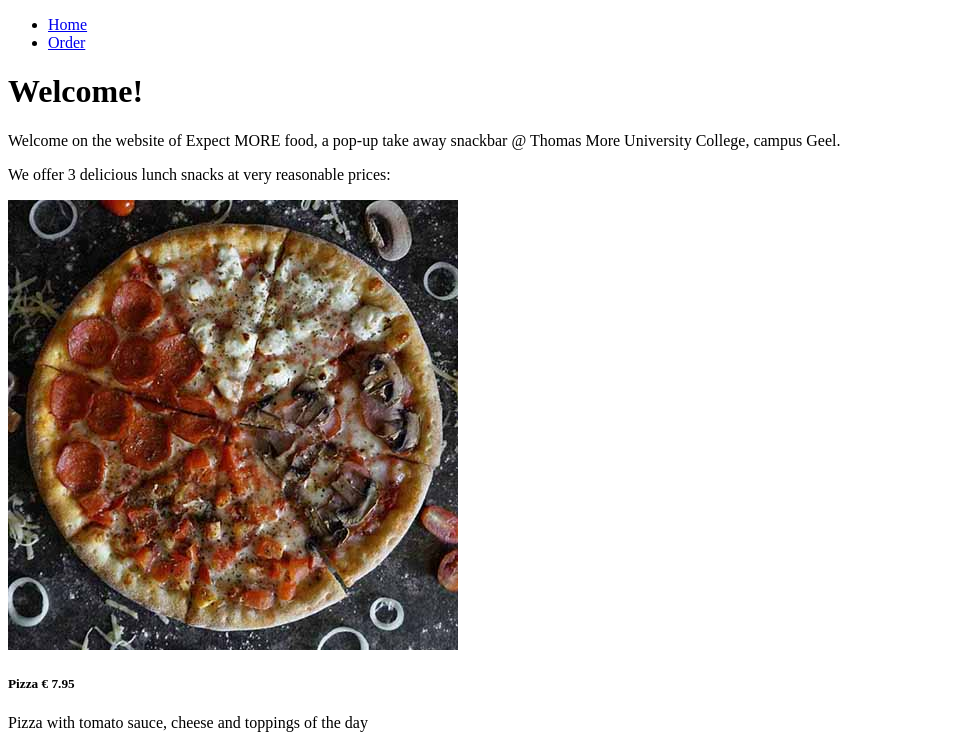
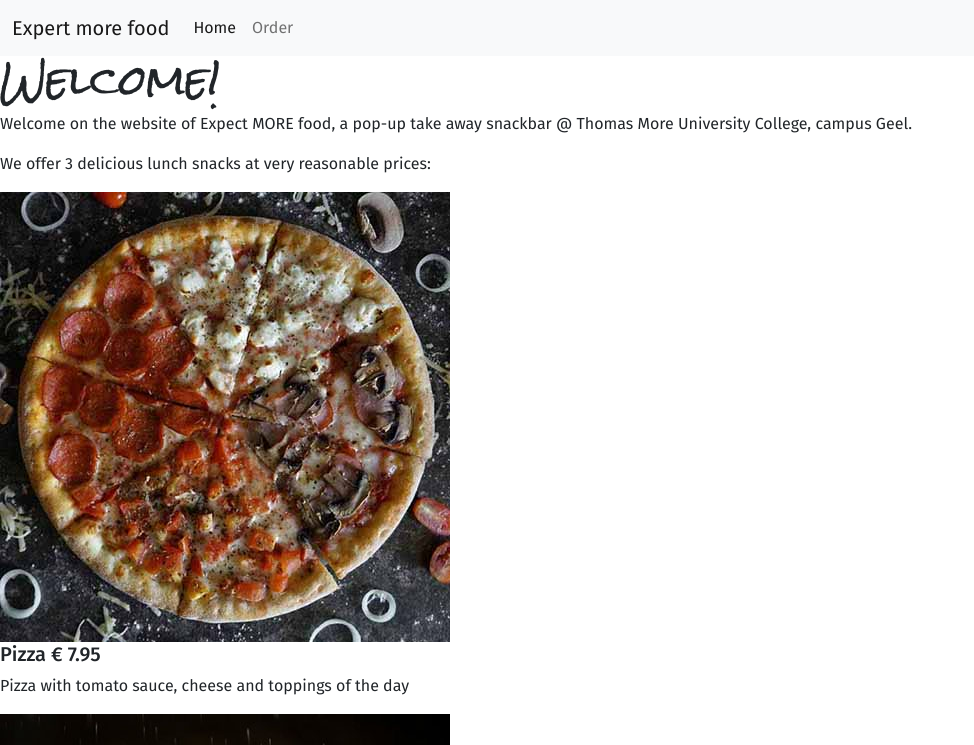
Before and after one commit to Gelmetti/html-css-exercise, a plain HTML site: page html-css-exercise/index.html in a window 1280 px wide. Shown: the top 745 px of the page, without its empty margins (0-974 px from the left). Drawn offline with nearby package versions, Linux system fonts and the light colour scheme.

Commit message:
echo en casa

```diff
--- a/html-css-exercise/index.html
+++ b/html-css-exercise/index.html
@@ -16,26 +16,41 @@
       href="https://fonts.googleapis.com/css2?family=Fira+Sans:ital,wght@0,100;0,200;0,300;0,400;0,500;0,600;0,700;0,800;0,900;1,100;1,200;1,300;1,400;1,500;1,600;1,700;1,800;1,900&family=Roboto:ital,wght@0,100;0,300;0,400;0,500;0,700;0,900;1,100;1,300;1,400;1,500;1,700;1,900&family=Rock+Salt&display=swap"
       rel="stylesheet"
     />
-   <link rel="stylesheet" href="../myfavicon/favicon.ico">
-  </head>
+
+<link rel="stylesheet" href="./icones/utensils-solid-primary.b3f8efa7.svg">  </head>
+<link href="https://cdn.jsdelivr.net/npm/bootstrap@5.2.3/dist/css/bootstrap.min.css" rel="stylesheet" integrity="sha384-rbsA2VBKQhggwzxH7pPCaAqO46MgnOM80zW1RWuH61DGLwZJEdK2Kadq2F9CUG65" crossorigin="anonymous">
 
   <style>
-    body {
-      font-family: "rock";
+    body{
+      font-family: "Fira Sans", sans-serif;
+    }
+    h1{
+      font-family: "Rock Salt", cursive;
     }
   </style>
 
   <body>
-    <nav>
-      <ul>
-        <li>
-          <a href="index.html">Home</a>
-        </li>
-        <li>
-          <a href="order.html">Order</a>
-        </li>
-      </ul>
+    <nav class="navbar navbar-expand-lg bg-light">
+      <div class="container-fluid">
+        <a class="navbar-brand" href="#">Expert more food</a>
+        <button class="navbar-toggler" type="button" data-bs-toggle="collapse" data-bs-target="#navbarNav" aria-controls="navbarNav" aria-expanded="false" aria-label="Toggle navigation">
+          <span class="navbar-toggler-icon"></span>
+        </button>
+        <div class="collapse navbar-collapse" id="navbarNav">
+          <ul class="navbar-nav">
+            <li class="nav-item">
+              <a class="nav-link active" aria-current="page" href="index.html">Home</a>
+            </li>
+            <li class="nav-item">
+              <a class="nav-link" href="order.html">Order</a>
+            </li>
+          </ul>
+        </div>
+      </div>
     </nav>
+
+
+
 
     <main>
       <h1>Welcome!</h1>
@@ -62,4 +77,7 @@
       <p>Expect MORE food - 2022</p>
     </footer>
   </body>
+
+  <script src="https://cdn.jsdelivr.net/npm/bootstrap@5.2.3/dist/js/bootstrap.bundle.min.js" integrity="sha384-kenU1KFdBIe4zVF0s0G1M5b4hcpxyD9F7jL+jjXkk+Q2h455rYXK/7HAuoJl+0I4" crossorigin="anonymous"></script>
+
 </html>
```
Also changed, not shown: html-css-exercise/icones/favicon.svg (renamed from myfavicon/favicon.svg), html-css-exercise/icones/utensils-solid-primary.b3f8efa7.svg (renamed from html-css-exercise/icone/utensils-solid-primary.b3f8efa7.svg), myfavicon/apple-touch-icon.png (deleted), myfavicon/favicon-96x96.png (deleted), myfavicon/favicon.ico (deleted), myfavicon/site.webmanifest (deleted), myfavicon/web-app-manifest-192x192.png (deleted), myfavicon/web-app-manifest-512x512.png (deleted).
